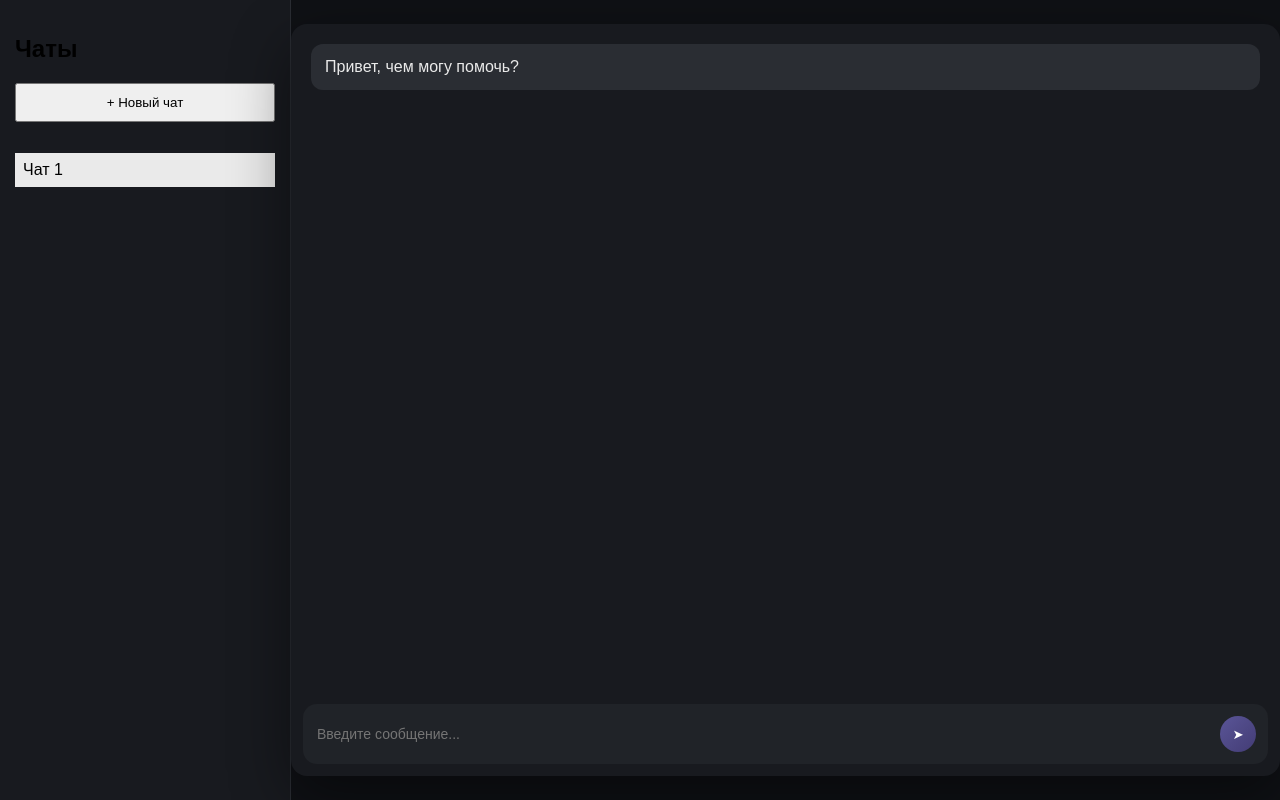
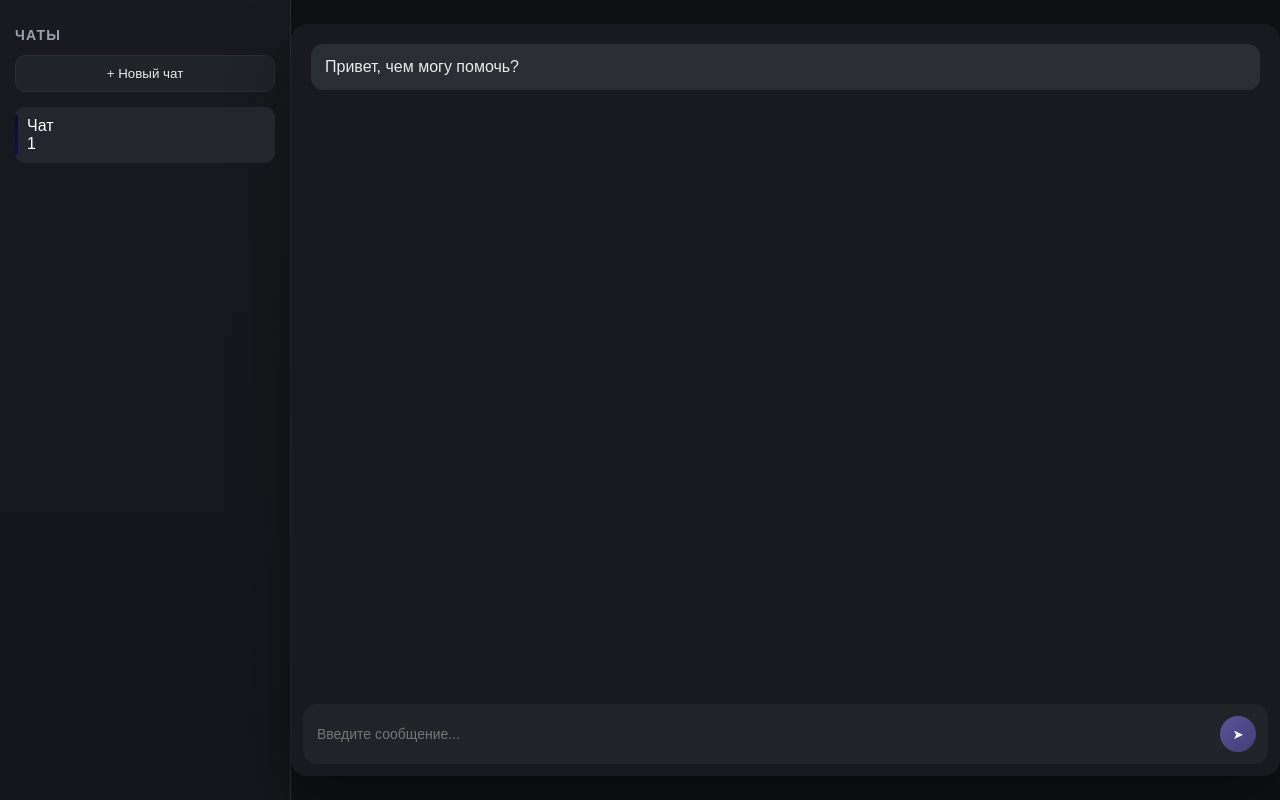
Before and after one commit to QweeeTleX/Chatbot, a React (Vite) app: page / in a window 1280 px wide. Built offline with nearby package versions, Linux system fonts and the light colour scheme.

Commit message:
interim changes in the sidebar design

```diff
--- a/src/components/Sidebar.jsx
+++ b/src/components/Sidebar.jsx
@@ -15,8 +15,14 @@ export default function Sidebar({ chats, activeChatId, onSelectChat, onCreateCha
 							chat.id === activeChatId ? "active" : ""
 							}`}
 							onClick={() => onSelectChat(chat.id)}
-							>
-								{chat.name}
+					>
+								<span className="chat-title">{chat.name}</span>
+
+								<div className="chat-actions">
+									<span className="chat-action">✏️ Переименовать</span>
+									<span className="chat-action">📌 Закрепить</span>
+									<span className="chat-action">🗑️ Удалить</span>
+								</div>
 							</li>
 				))}
 			</ul>
--- a/src/styles/chat.css
+++ b/src/styles/chat.css
@@ -15,4 +15,7 @@
 	flex: 1;
 	padding: 20px;
 	overflow-y: auto;
+
+	scrollbar-width: thin;
+	scrollbar-color: rgba(180, 185, 195, 0.6) transparent;
 }
--- a/src/styles/message.css
+++ b/src/styles/message.css
@@ -14,9 +14,3 @@
 	  background: #2a2d33;
   	color: #eaeaea;
 }
-
-.messages {
-	flex: 1;
-	padding: 24px;
-	overflow-y: auto;
-}
--- a/src/styles/sidebar.css
+++ b/src/styles/sidebar.css
@@ -1,6 +1,6 @@
 .sidebar {
 	width: 260px;
-	background: #181a1f;
+	background: linear-gradient(180deg, #181a1f, #14161b);
 	border-right: 1px solid #2a2d33;
 	padding: 15px;
 	flex-shrink: 0;
@@ -10,24 +10,108 @@
 	width: 100%;
 	padding: 10px;
 	margin-bottom: 15px;
+  background: #202328;
+  border: 1px solid #2a2d33;
+  border-radius: 10px;
+
+	color: #eaeaea;
+  cursor: pointer;
+
+	transition: background-color 0.15s ease, border-color 0.15s ease;
+
+}
+
+.new-chat:hover {
+  background: #262a30;
+  border-color: #3a3f47;
 }
 
 .chat-item {
-	padding: 8px;
-	cursor: pointer;
-	transition: background-color 0.15s ease;
-	background-color: transparent;
+  position: relative;
+
+	display: flex;
+	align-items: center;
+	justify-content: space-between;
+
+
+  padding: 10px 12px;
+  border-radius: 10px;
+
+  cursor: pointer;
+  color: #eaeaea;
+
+  transition: background-color 0.15s ease;
 }
 
+
+.chat-action {
+	cursor: pointer;
+	color: #9aa0aa;
+	font-size: 14px;
+
+	transition: color 0.15s ease, transform 0.15s ease;
+}
+
+.chat-action:hover {
+	color: #ffffff;
+	transform: scale(1.1);
+}
+
+
+.chat-actions {
+	display: flex;
+
+	gap: 6px;
+
+	opacity: 0;
+	pointer-events: none;
+
+	transition: opacity 0.15s ease;
+}
+
+.chat-item:hover .chat-actions {
+	opacity: 1;
+	pointer-events: auto;
+}
+
+
 .chat-item:hover {
-	background-color: #292c32;
+  background-color: #1f2228;
 }
 
 .chat-item.active {
-	background-color: #eaeaea;
+	background: #23262c;
+	color: #ffffff;
+}
+
+.chat-item.active::before {
+	content: "";
+	position: absolute;
+	left: 0;
+	top: 8px;
+	bottom: 8px;
+	width: 3px;
+
+	background: linear-gradient(180deg, #0c0b2d, #141151);
+	border-radius: 2px;
 }
 
 .sidebar ul {
 	list-style: none;
 	padding: 0;
+	margin: 0;
+
+	max-height: calc(100vh - 140px);
+	overflow-y: auto;
+
+	scrollbar-width: thin;
+	scrollbar-color: rgba(120, 125, 135, 0.5) transparent;
 }
+
+.sidebar h2 {
+	font-size: 14px;
+	text-transform: uppercase;
+	letter-spacing: 0.08em;
+	color: #9aa0aa;
+	margin-bottom: 12px;
+}
```
